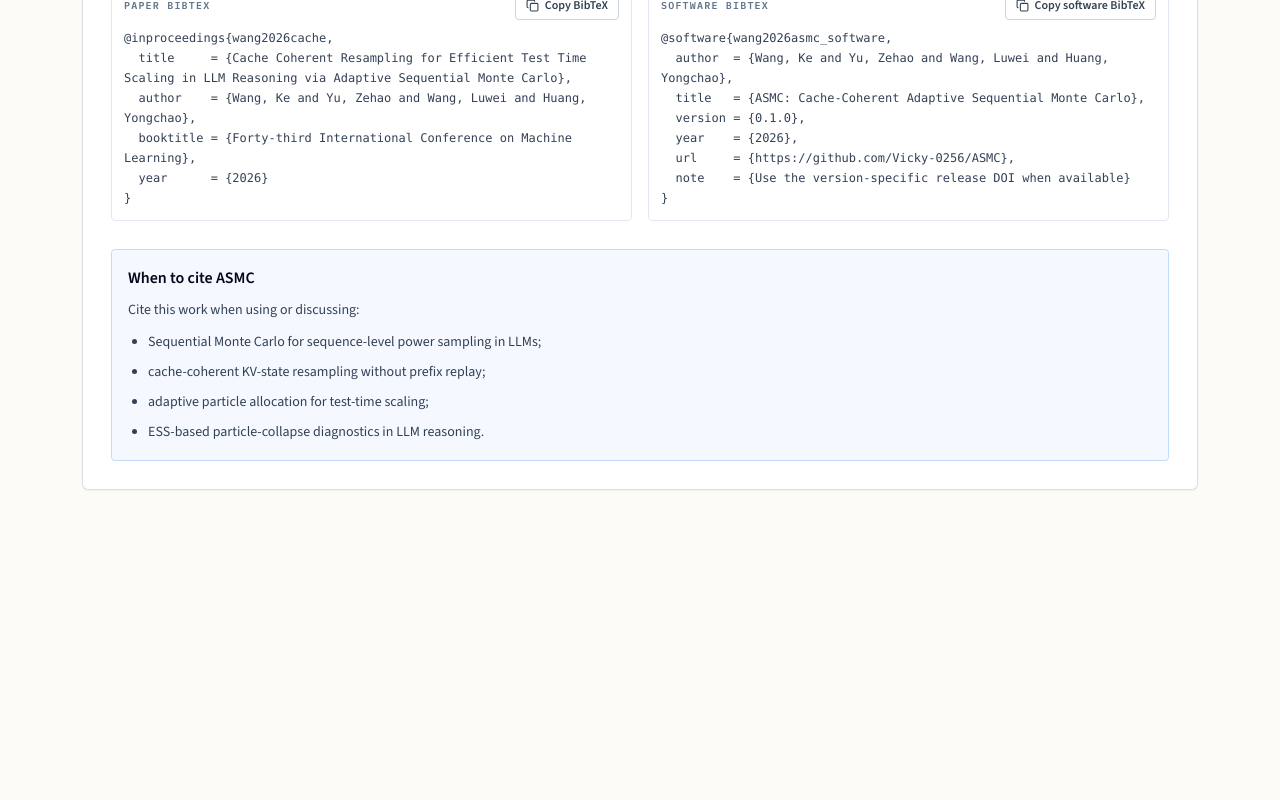
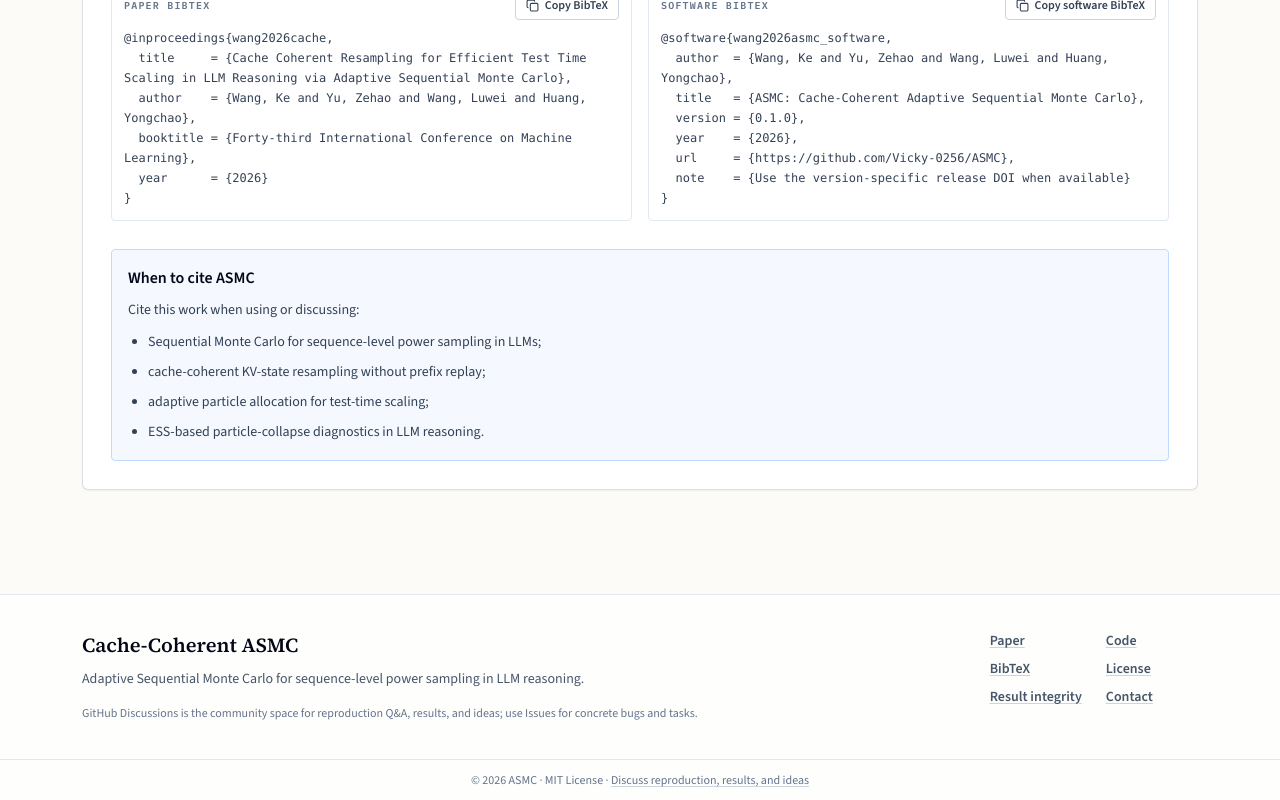
Before and after one commit to Vicky-0256/ASMC, a React (Vite) app: page / in a window 1280 px wide. Shown: the part 9593-10393 px from the top of the page. Before the commit the page ends 10187 px from the top, so only its background shows below. Built offline with nearby package versions, Linux system fonts and the light colour scheme.

Commit message:
Add complete project page footer

```diff
--- a/asmc_web_animation.jsx
+++ b/asmc_web_animation.jsx
@@ -363,6 +363,48 @@ function CitationSection({ id, onCopy, copiedFormat, compact = false }) {
   );
 }
 
+function SiteFooter() {
+  const links = [
+    ["Paper", "https://openreview.net/pdf?id=JN6wxUGmW8", true],
+    ["Code", "https://github.com/Vicky-0256/ASMC", true],
+    ["BibTeX", "#cite", false],
+    ["License", "https://github.com/Vicky-0256/ASMC/blob/main/LICENSE", true],
+    ["Result integrity", "https://github.com/Vicky-0256/ASMC/blob/main/docs/result_integrity.md", true],
+    ["Contact", "https://github.com/Vicky-0256/ASMC/discussions", true],
+  ];
+
+  return (
+    <footer className="border-t border-slate-200 bg-white/80">
+      <div className="mx-auto grid max-w-[1180px] gap-6 px-5 py-9 lg:grid-cols-[1fr_auto] lg:items-start lg:px-8">
+        <div>
+          <div className="paper-serif text-xl font-semibold text-slate-950">Cache-Coherent ASMC</div>
+          <p className="mt-2 max-w-xl text-sm leading-6 text-slate-600">
+            Adaptive Sequential Monte Carlo for sequence-level power sampling in LLM reasoning.
+          </p>
+          <p className="mt-3 text-xs leading-5 text-slate-500">
+            GitHub Discussions is the community space for reproduction Q&amp;A, results, and ideas; use Issues for concrete bugs and tasks.
+          </p>
+        </div>
+        <nav className="grid grid-cols-2 gap-x-6 gap-y-2 text-sm sm:grid-cols-3 lg:grid-cols-2" aria-label="Footer links">
+          {links.map(([label, href, external]) => (
+            <a
+              key={label}
+              href={href}
+              {...(external ? { target: "_blank", rel: "noreferrer" } : {})}
+              className={`font-semibold text-slate-600 underline decoration-slate-300 underline-offset-2 hover:text-slate-950 ${focusClass()}`}
+            >
+              {label}
+            </a>
+          ))}
+        </nav>
+      </div>
+      <div className="border-t border-slate-200 px-5 py-3 text-center text-xs text-slate-500 lg:px-8">
+        © 2026 ASMC · MIT License · <a className={`underline decoration-slate-300 underline-offset-2 hover:text-slate-950 ${focusClass()}`} href="https://github.com/Vicky-0256/ASMC/discussions" target="_blank" rel="noreferrer">Discuss reproduction, results, and ideas</a>
+      </div>
+    </footer>
+  );
+}
+
 function MotivationSection() {
   return (
     <section id="motivation" className="py-14">
@@ -651,6 +693,7 @@ export default function ASMCPaperPage() {
         <TakeawaysSection />
         <CitationSection id="cite-footer" onCopy={copyCitation} copiedFormat={copyStatus} compact />
       </main>
+      <SiteFooter />
     </div>
   );
 }
```
